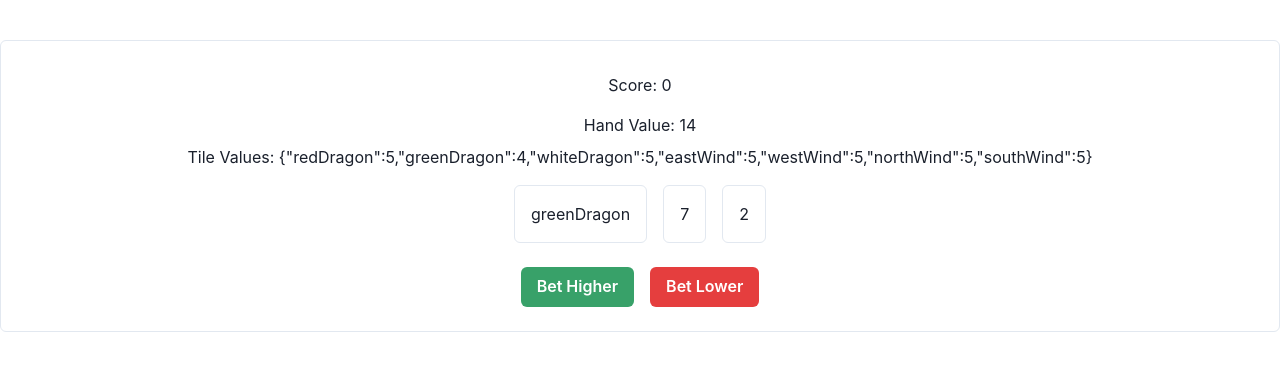
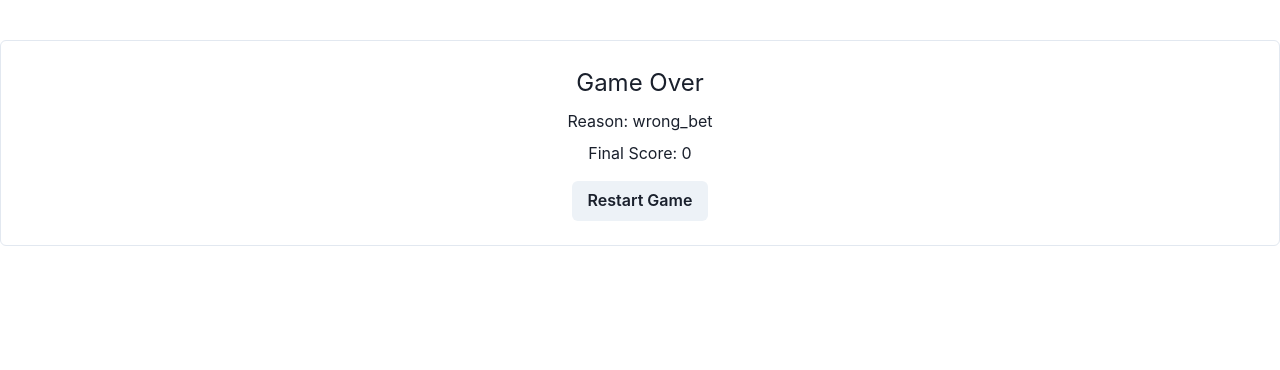
Before and after one commit to AsimAliMurtaza/hand-betting-game, a Next.js app: page /game in a window 1280 px wide. Both pictures are taken after a click on the button "Bet Lower". Shown: the top 370 px of the page. Built offline with nearby package versions, Linux system fonts and the light colour scheme.

Commit message:
feat(game): added game over conditions

```diff
--- a/src/app/game/page.tsx
+++ b/src/app/game/page.tsx
@@ -6,16 +6,38 @@ import { useGameStore } from "@/stores/store";
 import HandView from "@/components/HandView";
 
 export default function GamePage() {
-  const { startGame, placeBet, currentHand, currentValue, tileValues, score } = useGameStore();
+  const {
+    startGame,
+    placeBet,
+    currentHand,
+    currentValue,
+    tileValues,
+    score,
+    isGameOver,
+    gameOverReason,
+  } = useGameStore();
 
   useEffect(() => {
     startGame();
   }, [startGame]);
 
+  if (isGameOver) {
+    return (
+      <Box p={6} textAlign="center" mt={10} borderWidth="1px" borderRadius="md">
+        <Text fontSize="2xl">Game Over</Text>
+
+        <Text mt={2}>Reason: {gameOverReason}</Text>
+        <Text mt={2}>Final Score: {score}</Text>
+
+        <Button mt={4} onClick={startGame}>
+          Restart Game
+        </Button>
+      </Box>
+    );
+  }
 
   return (
     <Box p={6} textAlign="center" mt={10} borderWidth="1px" borderRadius="md">
-
       <Text mt={2}>Score: {score}</Text>
       <Text mt={4}>Hand Value: {currentValue}</Text>
       <Text mt={2}>Tile Values: {JSON.stringify(tileValues)}</Text>
--- a/src/stores/store.ts
+++ b/src/stores/store.ts
@@ -5,6 +5,7 @@ import { shuffle } from "@/utils/shuffle";
 import { INITIAL_TILE_VALUES, HAND_SIZE } from "@/constants/constants";
 import { calculateHandValue } from "@/utils/calculateHandValue";
 import { updateTileValues } from "@/utils/updateTileValues";
+import { checkTileLimits } from "@/utils/checkGameOver";
 
 export const useGameStore = create<GameState>((set, get) => ({
   drawPile: [],
@@ -15,6 +16,8 @@ export const useGameStore = create<GameState>((set, get) => ({
   tileValues: { ...INITIAL_TILE_VALUES },
   currentValue: 0,
   previousValue: 0,
+  isGameOver: false,
+  gameOverReason: null,
 
   // Initialize the game state with a shuffled set of tiles
   startGame: () => {
@@ -33,6 +36,8 @@ export const useGameStore = create<GameState>((set, get) => ({
       tileValues: { ...INITIAL_TILE_VALUES },
       currentValue: firstValue,
       previousValue: 0,
+      isGameOver: false,
+      gameOverReason: null,
     });
   },
 
@@ -55,6 +60,7 @@ export const useGameStore = create<GameState>((set, get) => ({
     }
 
     const updatedTileValues = updateTileValues(newHand, tileValues, isWin);
+    const hitTileLimit = checkTileLimits(updatedTileValues);
 
     set({
       previousHand: currentHand,
@@ -68,11 +74,10 @@ export const useGameStore = create<GameState>((set, get) => ({
 
       score: isWin ? score + 1 : score,
       tileValues: updatedTileValues,
+      isGameOver: !isWin || hitTileLimit,
+      gameOverReason: hitTileLimit ? "tile_limit" : isWin ? null : "wrong_bet",
     });
 
-    if (!isWin) {
-      console.log("Game Over");
-    }
   },
   // draw a new hand of tiles, update the draw pile and discard pile accordingly
   drawHand: () => {
--- /dev/null
+++ b/src/utils/checkGameOver.ts
@@ -0,0 +1,5 @@
+export function checkTileLimits(tileValues: Record<string, number>) {
+  return Object.values(tileValues).some(
+    (value) => value <= 0 || value >= 10
+  );
+}
```
Also changed, not shown: src/types/types.ts (+7 -0 lines).
